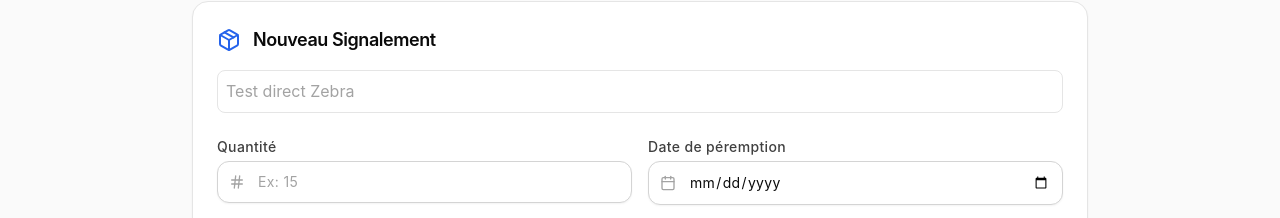
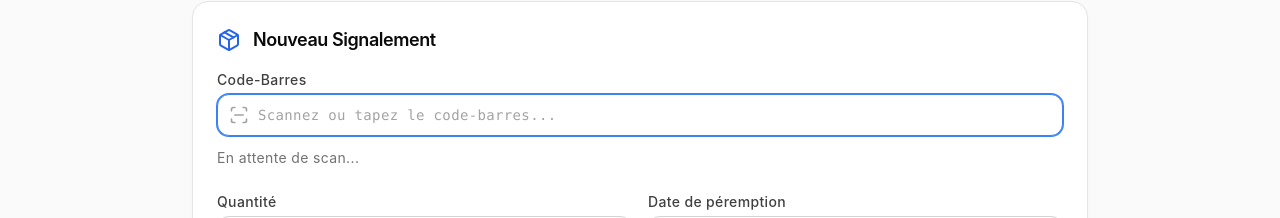
Before and after one commit to Piamias-Victor/DLC, a Next.js app: page /signalement in a window 1280 px wide. Shown: the part 133-351 px from the top of the page. Built offline with nearby package versions, Linux system fonts and the light colour scheme; no server answers; the database is empty.

Commit message:
BarcodeInput

```diff
--- a/src/app/signalement/page.tsx
+++ b/src/app/signalement/page.tsx
@@ -136,19 +136,13 @@ export default function SignalementPage() {
               <form onSubmit={handleSubmit} className="space-y-6">
 
                 {/* Scanner */}
-                {/* <BarcodeInput
+                <BarcodeInput
                   ref={barcodeInputRef}
                   onScan={handleScan}
                   autoFocus={true}
                   clearTrigger={clearTrigger}
-                />                 */}
+                />
 
-<input
-  type="text"
-  placeholder="Test direct Zebra"
-  onChange={(e) => console.log('Direct input:', e.target.value)}
-  className="w-full p-2 border rounded"
-/>
                 {/* Quantité et Date */}
                 <div className="grid grid-cols-1 md:grid-cols-2 gap-4">
                   <Input
```
